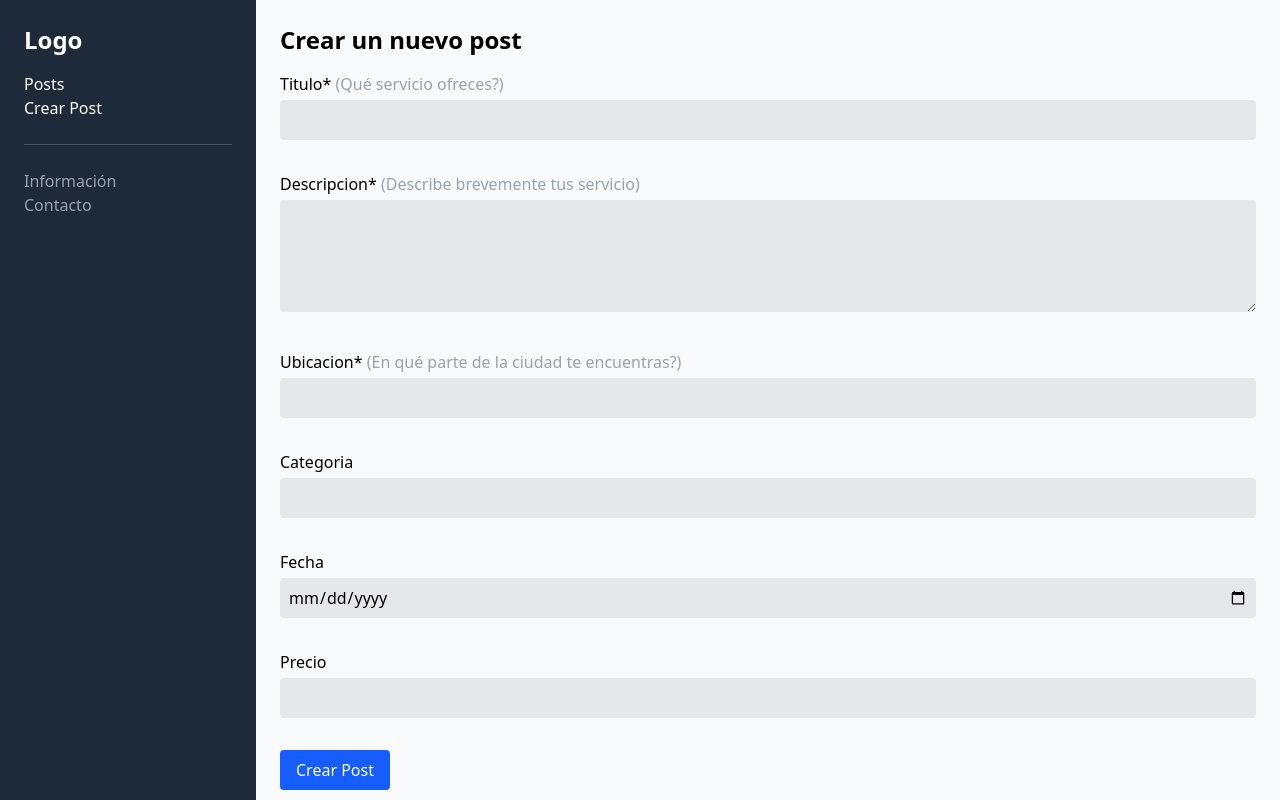
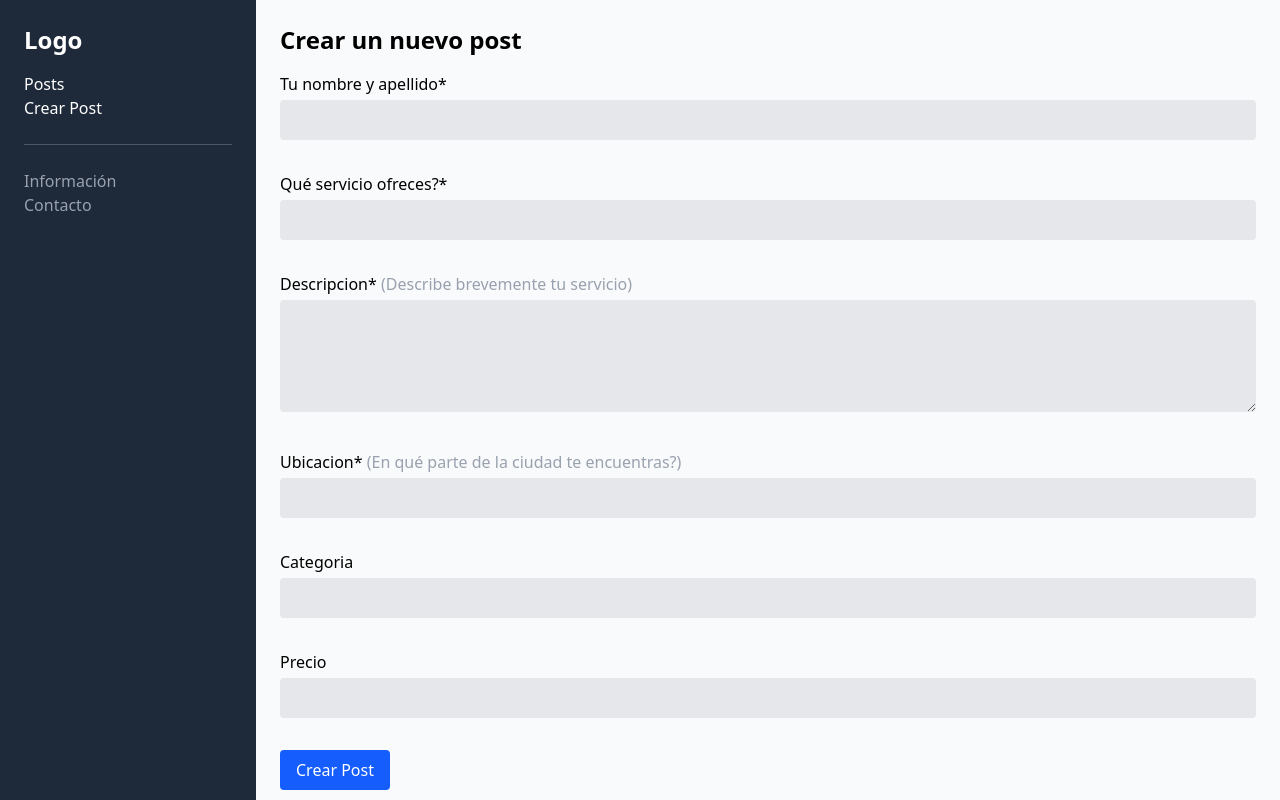
Before and after one commit to villa-santiago/colombians-in-paris, a React (Vite) app: page /create in a window 1280 px wide. Built offline with nearby package versions, Linux system fonts and the light colour scheme.

Commit message:
implemented detail pages, more routing and date formatting

```diff
--- a/src/App.jsx
+++ b/src/App.jsx
@@ -3,6 +3,7 @@ import HomePage from './pages/HomePage'
 import AboutPage from './pages/AboutPage';
 import ContactPage from './pages/ContactPage';
 import CreatePostPage from './pages/CreatePostPage';
+import PostDetailPage from './pages/PostDetailPage';
 import Layout from './components/Layout'
 import './App.css'
 
@@ -14,6 +15,7 @@ function App() {
         <Route path = "/" element = {<Layout />}>
           <Route index element = {<HomePage />}/>
           <Route path = "create" element = {<CreatePostPage />}/>
+          <Route path = "posts/:id" element = {<PostDetailPage />}/>
           <Route path = "about" element = {<AboutPage />}/>
           <Route path = "contact" element = {<ContactPage />}/>
         </Route>
--- a/src/components/PostCard.jsx
+++ b/src/components/PostCard.jsx
@@ -1,5 +1,9 @@
+import { Link } from "react-router-dom";
+
 function PostCard({ post }) {
   return (
+
+    <Link to = {`/posts/${post.id}`} className="">
 
     <div className="bg-white shadow p-4 rounded">
 
@@ -7,13 +11,11 @@ function PostCard({ post }) {
       {post.title}
       </h2>
 
-      <p className="text-gray-600 text-md">
-      {post.date}
-      </p>
+      <p className="text-gray-600 text-md">Publicado por <span className="font-medium text-gray-800">{post.author}</span>{" "}<span className="text-md text-gray-400">{post.date}</span></p>
 
-      <p className="text-gray-600 text-md pt-2">
+      {/* <p className="text-gray-600 text-md pt-2">
       {post.description}
-      </p>
+      </p> */}
 
       <div className="flex gap-2 mt-4">
         <span className="bg-green-100 text-gray-800 text-sm px-3 py-1 rounded">
@@ -25,6 +27,7 @@ function PostCard({ post }) {
         </span>
       </div>
     </div>
+    </Link>
   );
 }
 
--- a/src/pages/CreatePostPage.jsx
+++ b/src/pages/CreatePostPage.jsx
@@ -9,10 +9,10 @@ function CreatePostPage () {
             location: "",
             description: "",
             price: "",
-            date: ""
 }
 
     );
+
 
     const handleChange = (e) => {
         const { name, value} = e.target;
@@ -25,10 +25,16 @@ function CreatePostPage () {
 
     const handleSubmit = async (e) => {
         e.preventDefault();
-        if (!formData.title || !formData.description) {
+        if (!formData.title || !formData.description || !formData.author) {
             alert("Por favor completa los campos obligatorios");
             return;
         }
+
+        const currentDate = new Date().toISOString().split("T")[0];
+        const postData = {
+            ...formData,
+            date: currentDate
+        };
 
 
     try {
@@ -37,7 +43,7 @@ function CreatePostPage () {
             headers: {
                 "Content-Type": "application/json"
             },
-            body: JSON.stringify(formData)
+            body: JSON.stringify(postData)
         });
 
         if (!response.ok) {
@@ -61,8 +67,21 @@ function CreatePostPage () {
         <div>
             <h1 className="text-2xl font-bold mb-4">Crear un nuevo post</h1>
             <form className="space-y-8">
+
+                 <div>
+                    <label className="block font-medium mb-1">Tu nombre y apellido*</label>
+                    <input
+                        type = "text"
+                        name = "author"
+                        value = {formData.author}
+                        onChange={handleChange}
+                        className="w-full bg-gray-200 p-2 rounded focus:outline-none focus:ring-2 focus:ring-blue-500"
+                        required
+                    />
+                </div>
+
                 <div>
-                    <label className="block font-medium mb-1">Titulo* <span className="text-md text-gray-400">(Qué servicio ofreces?)</span></label>
+                    <label className="block font-medium mb-1">Qué servicio ofreces?*</label>
                     <input
                         type = "text"
                         name = "title"
@@ -74,7 +93,7 @@ function CreatePostPage () {
                 </div>
 
                 <div>
-                    <label className="block font-medium mb-1">Descripcion* <span className="text-md text-gray-400">(Describe brevemente tus servicio)</span></label>
+                    <label className="block font-medium mb-1">Descripcion* <span className="text-md text-gray-400">(Describe brevemente tu servicio)</span></label>
                     <textarea
                         name = "description"
                         value = {formData.description}
@@ -109,17 +128,6 @@ function CreatePostPage () {
                 </div>
 
                 <div>
-                    <label className="block font-medium mb-1">Fecha</label>
-                    <input
-                        type = "date"
-                        name = "date"
-                        value = {formData.date}
-                        onChange={handleChange}
-                        className="w-full bg-gray-200 p-2 rounded focus:outline-none focus:ring-2 focus:ring-blue-500"
-                    />
-                </div>
-
-                <div>
                     <label className="block font-medium mb-1">Precio</label>
                     <input
                         type = "number"
--- a/src/pages/PostDetailPage.jsx
+++ b/src/pages/PostDetailPage.jsx
@@ -0,0 +1,33 @@
+import { useParams } from "react-router-dom";
+import { useEffect, useState } from "react";
+
+function PostDetailPage(){
+    const {id} = useParams();
+    const [post, setPost] = useState(null);
+
+
+useEffect(() => {
+    fetch(`http://localhost:3000/posts/${id}`)
+    .then((res) => res.json())
+    .then((data) => setPost(data))
+    .catch((err) => console.error("Error cargando posts:", err));
+}, [id]);
+
+if (!post) return <p>No se ha encontrado este post</p>;
+
+return (
+    <div className="mx-auto">
+      <h1 className="text-2xl font-bold mb-2">{post.title}</h1>
+      <p className="text-sm text-gray-500 mb-4">
+        Publicado por <span className="font-medium text-gray-800">{post.author}</span> -{" "}
+        <span className="text-sm text-gray-400">{post.date}</span>
+      </p>
+      <p className="text-lg text-gray-700 mb-4">{post.description}</p>
+      <p className="text-md text-gray-600 mb-1"><strong>Categoría:</strong> {post.category}</p>
+      <p className="text-md text-gray-600 mb-1"><strong>Ubicación:</strong> {post.location}</p>
+      <p className="text-md text-gray-600"><strong>Precio:</strong> €{post.price}</p>
+    </div>
+);
+}
+
+export default PostDetailPage
```
